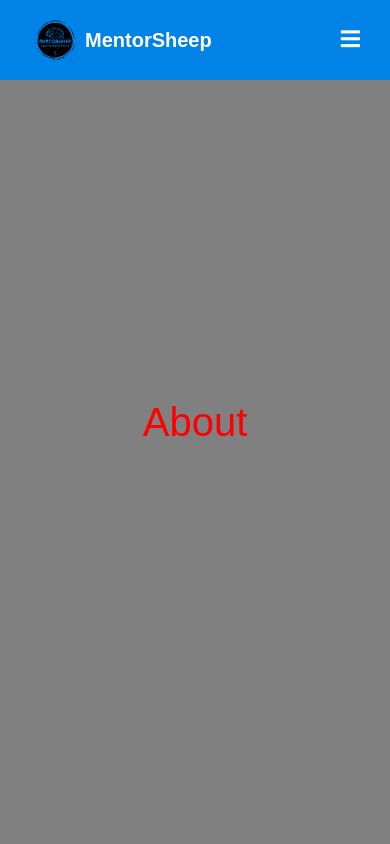
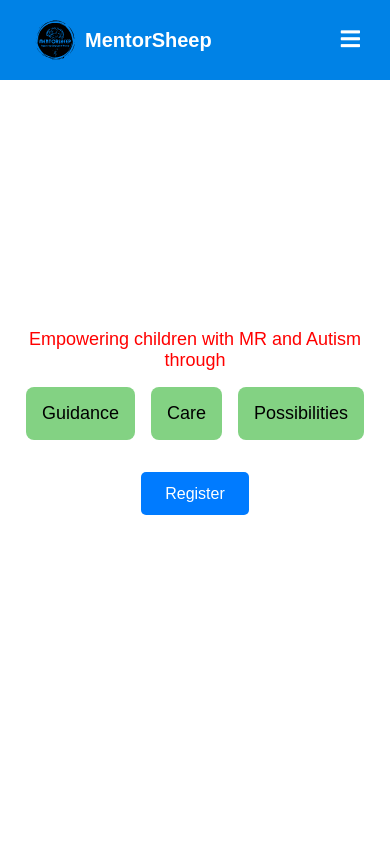
Before and after one commit to UTSAVsarkar/mentorsheep, a React (Vite) app: page / in a window 390 px wide. Shown: the top 844 px of the page. Built offline with nearby package versions, Linux system fonts and the light colour scheme.

Commit message:
responsiveness check

```diff
--- a/package.json
+++ b/package.json
@@ -14,6 +14,7 @@
   },
   "dependencies": {
     "gh-pages": "^6.2.0",
+    "motion": "^11.15.0",
     "react": "^18.3.1",
     "react-dom": "^18.3.1",
     "react-scroll": "^1.9.0"
--- a/src/App.tsx
+++ b/src/App.tsx
@@ -75,7 +75,7 @@ function App() {
         return (
             <>
                 <nav style={{display: 'flex', justifyContent: 'space-between', alignItems: 'center'}}>
-                    <label className="logo">
+                    <label className="logo" onClick={()=>scrollHandler(about)}>
                         <img
                             src={MentorSheepLogo}
                             alt="Company Logo"
@@ -126,11 +126,10 @@ function App() {
             <div
                 ref={about}
                 style={{
-                    background: 'grey',
                     ...center,
                 }}
             >
-                <About/>
+                <About scrollHandler={scrollHandler} connect={connect}/>
             </div>
             <div
                 ref={people}
--- /dev/null
+++ b/src/components/About/About.css
@@ -0,0 +1,40 @@
+.container {
+    display: flex;
+    flex-direction: column;
+    align-items: center;
+    text-align: center;
+}
+
+.header-div {
+    display: flex;
+    flex-direction: row;
+    justify-content: center;
+    gap: 1rem;
+    margin-top: 1rem;
+}
+
+.card-div {
+    background: #83d283;
+    padding: 1rem;
+    border-radius: 8px;
+    text-align: center;
+    color: black;
+}
+
+.register-button {
+    margin-top: 2rem;
+    padding: 0.8rem 1.5rem;
+    font-size: 1rem;
+    color: #fff;
+    background-color: #007BFF;
+    border: none;
+    border-radius: 5px;
+    cursor: pointer;
+}
+
+/* Responsive media query code for small screen */
+@media (max-width: 650px) {
+    .container{
+        font-size: 18px;
+    }
+}
--- a/src/components/About/About.tsx
+++ b/src/components/About/About.tsx
@@ -1,3 +1,62 @@
-export const About = () => {
-    return <>About</>
+import * as motion from "motion/react-client";
+import React, {RefObject} from "react";
+import "./About.css"
+
+interface AboutProps {
+    scrollHandler: (eleRef: React.RefObject<HTMLDivElement>) => void;
+    connect: RefObject<HTMLDivElement>
 }
+
+export const About = ({scrollHandler, connect}: AboutProps) => {
+    return (
+        <div className="container">
+            <motion.p
+                initial={{opacity: 0, y: -20}}
+                animate={{opacity: 1, y: 0}}
+                transition={{duration: 0.6}}
+            >
+                Empowering children with MR and Autism through
+            </motion.p>
+
+            <motion.div
+                initial="hidden"
+                animate="visible"
+                variants={{
+                    hidden: {opacity: 0},
+                    visible: {
+                        opacity: 1,
+                        transition: {
+                            staggerChildren: 0.4,
+                        },
+                    },
+                }}
+                className="header-div"
+            >
+                {["Guidance", "Care", "Possibilities"].map((text, index) => (
+                    <motion.p
+                        key={index}
+                        variants={{
+                            hidden: {opacity: 0, y: 20},
+                            visible: {opacity: 1, y: 0},
+                        }}
+                        className="card-div"
+                    >
+                        {text}
+                    </motion.p>
+                ))}
+            </motion.div>
+
+            <motion.button
+                initial={{opacity: 0, scale: 0}}
+                animate={{opacity: 1, scale: 1}}
+                transition={{delay: 1.5, duration: 0.5}}
+                className="register-button"
+                onClick={() => {
+                    scrollHandler(connect)
+                }}
+            >
+                Register
+            </motion.button>
+        </div>
+    );
+};
```
Also changed, not shown: 1 other file (tests, documents, lock files or other folders).
